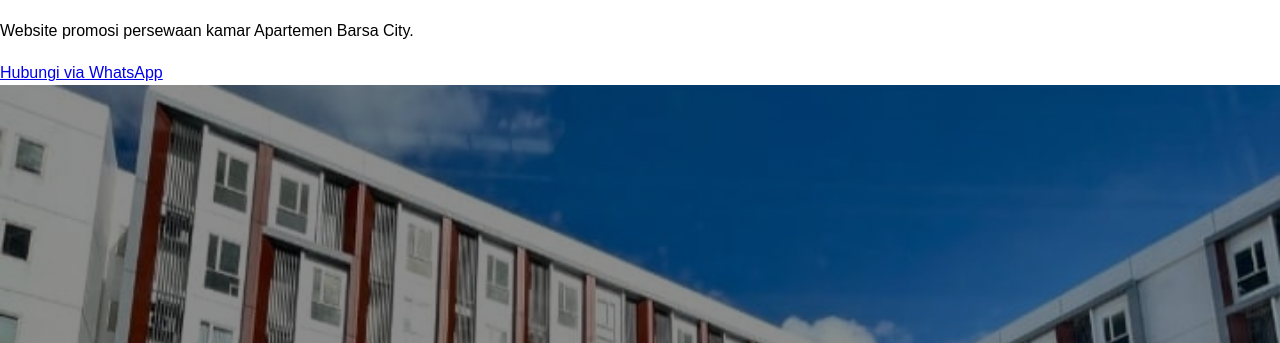
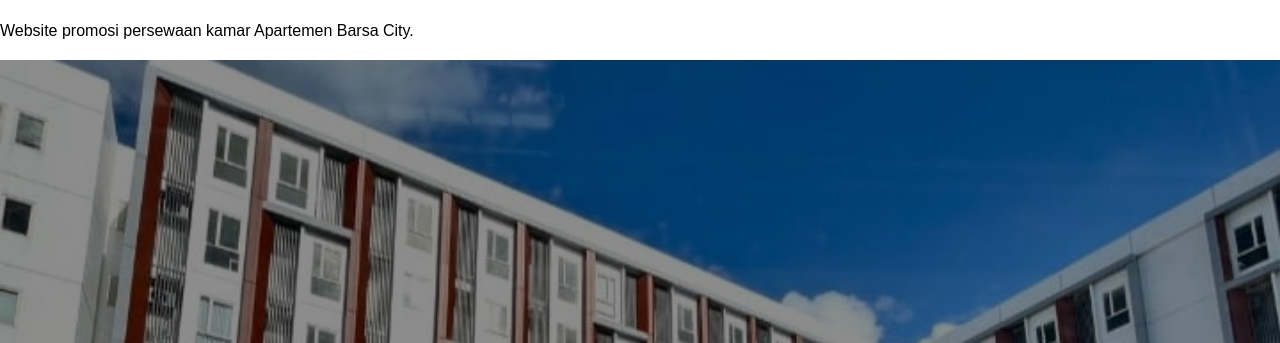
Before and after one commit to nexbyte-ops/barsa-city-UI, a plain HTML site: page index.html in a window 1280 px wide. Shown: the part 76-419 px from the top of the page. Drawn offline with Linux system fonts and the light colour scheme.

Commit message:
git push

```diff
--- a/index.html
+++ b/index.html
@@ -9,11 +9,6 @@
   <h1>Barsa City Apartment</h1>
   <p>Website promosi persewaan kamar Apartemen Barsa City.</p>
 
-  <a href="https://wa.me/628197629000">
-    Hubungi via WhatsApp
-  </a>
-</body>
-</html>
 
 <!DOCTYPE html>
 <html lang="id">
```
